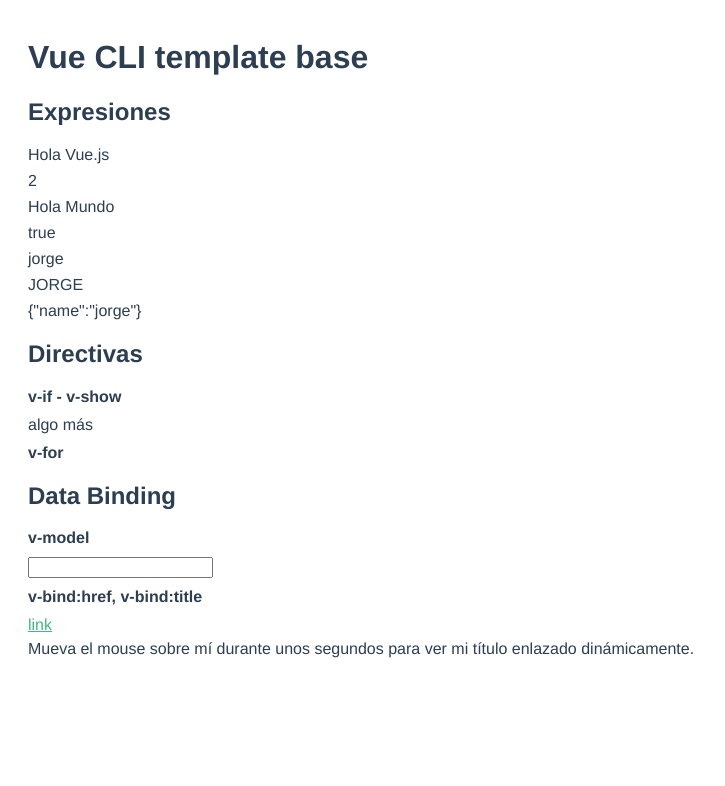
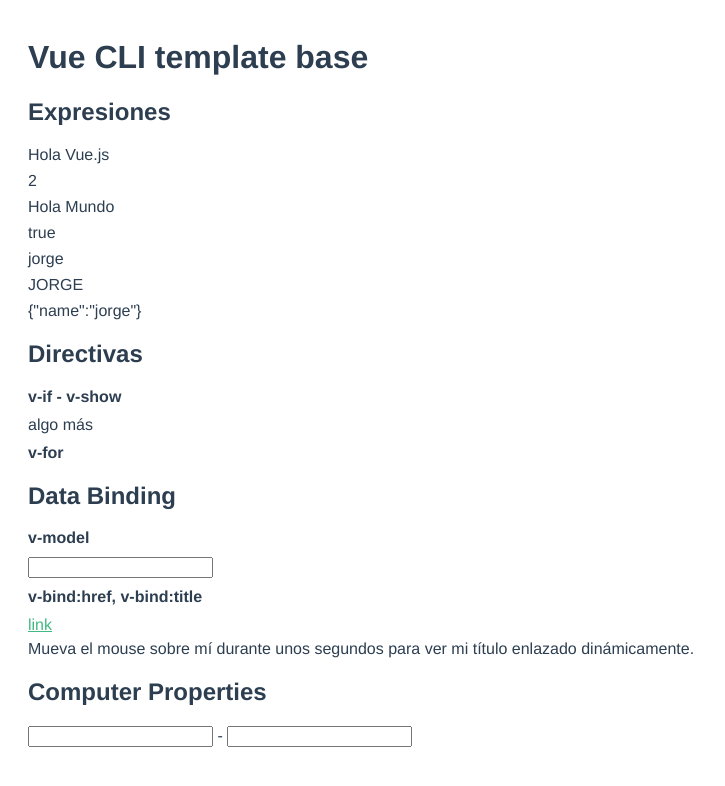
Before and after one commit to jlcallalle/vue-platzi, a Vue app in the folder curso_profesional_vue/vue-cli/: page / in a window 1280 px wide. Shown: the top 786 px of the page, without its empty margins (0-725 px from the left). Built offline with nearby package versions, Linux system fonts and the light colour scheme.

Commit message:
vue computer properties

```diff
--- a/curso_profesional_vue/vue-cli/src/components/VueExpresions.vue
+++ b/curso_profesional_vue/vue-cli/src/components/VueExpresions.vue
@@ -30,6 +30,11 @@
       para ver mi título enlazado dinámicamente.
     </p>
 
+    <h2>Computer Properties</h2>
+    <input v-model="name" type="text"> -
+    <input v-model="lastname" type="text">
+    <p>{{ fullname }}</p>
+
   </div>
 </template>
 
@@ -38,6 +43,8 @@
   name: 'VueExpresions',
   data () {
     return {
+      name: '',
+      lastname: '',
       welcome: 'Hola Vue.js',
       person: {
           name: 'jorge'
@@ -53,8 +60,12 @@
       url: 'https://www.google.com/',
       messageTitle: 'Usted cargó esta página el ' + new Date().toLocaleString(),
     }
-  }
-
+  },
+  computed: {
+      fullname () {
+          return `${this.name}  ${this.lastname}`
+      }
+  },
 }
 </script>
 
```
Also changed, not shown: 1 other file (tests, documents, lock files or other folders).
